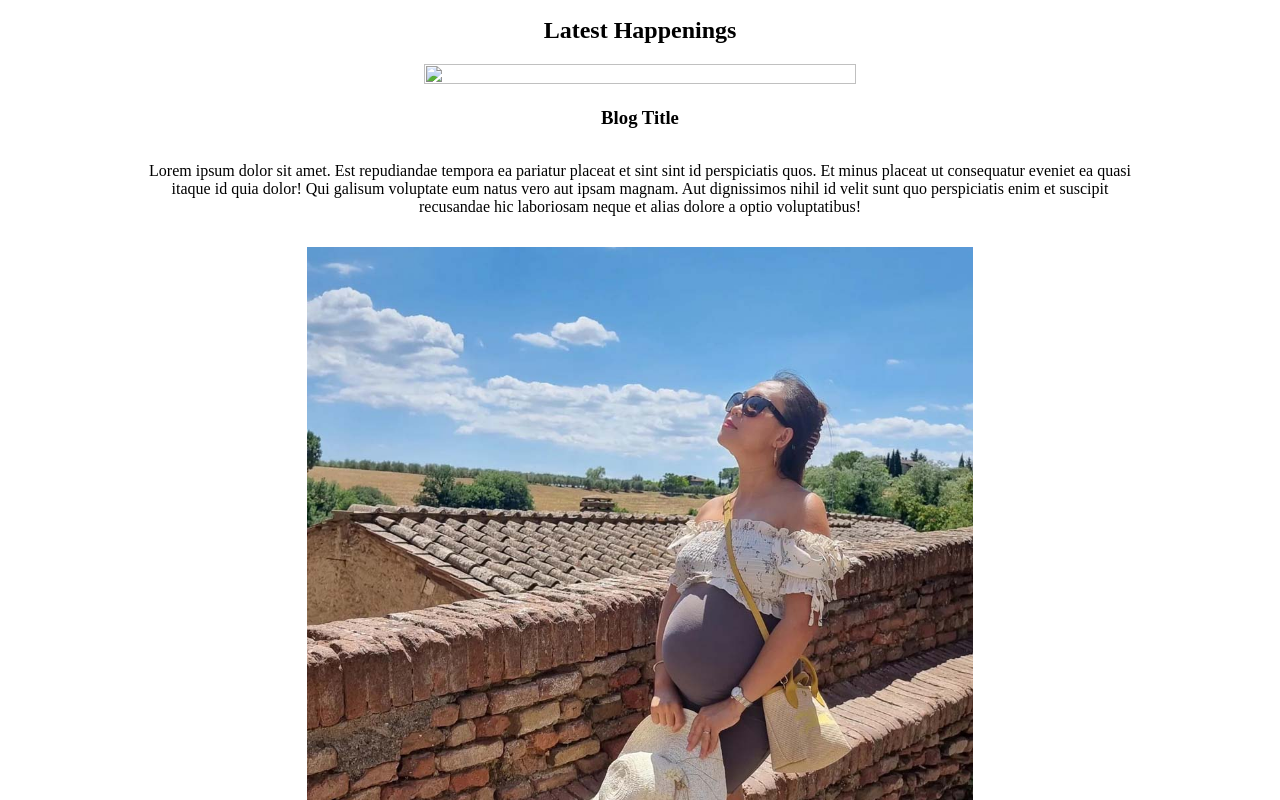
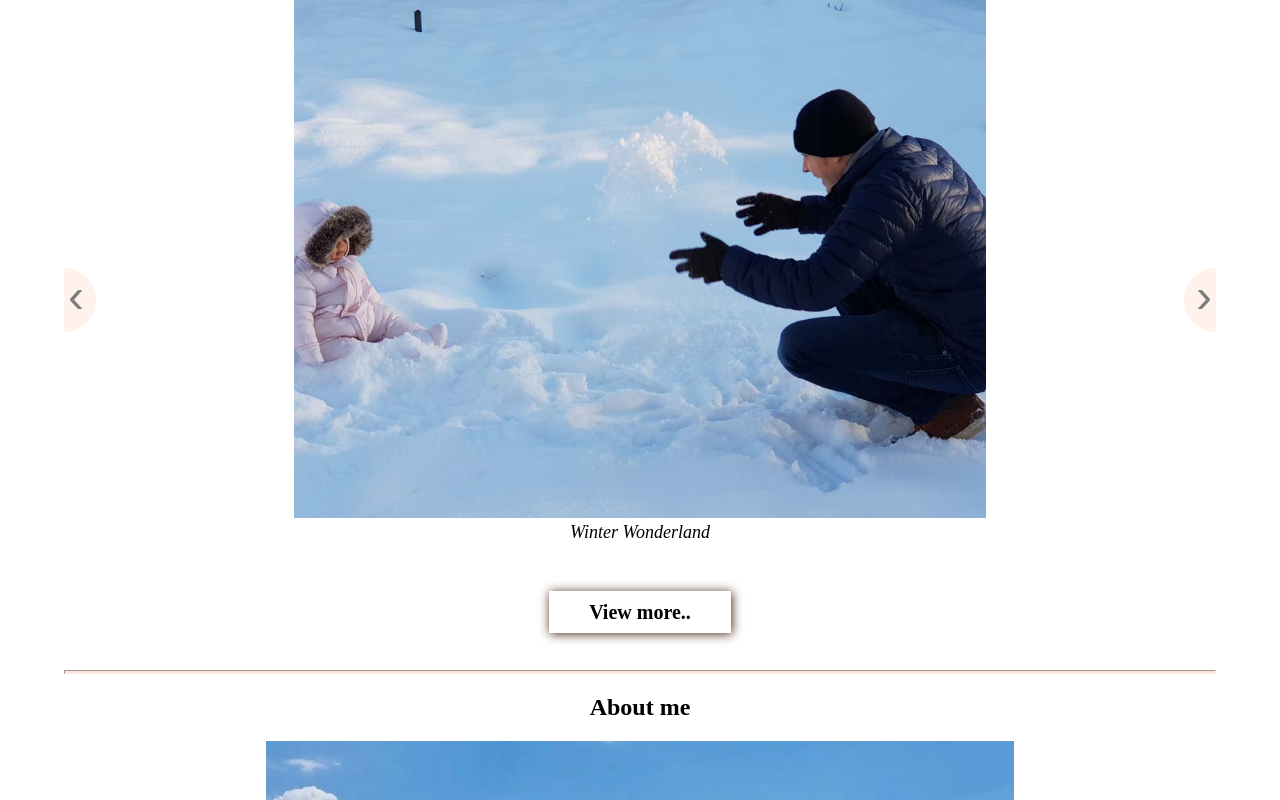
Before and after one commit to Noroff-FEU-Assignments/project-exam-1-Enirose, a plain HTML site: page index.html in a window 1280 px wide. Shown: the part 374-1174 px from the top of the page. Drawn offline with Linux system fonts and the light colour scheme.

Commit message:
carousel done

```diff
--- /dev/null
+++ b/css/import/carousel.css
@@ -0,0 +1,77 @@
+.carousel {
+    overflow: hidden;
+    position: relative;
+    padding-bottom: 5%;
+}
+
+.carousel-container {
+    list-style: none;
+    margin: 0;
+    padding: 0;
+    width: 100%;
+    display: flex;
+    scroll-behavior: smooth;
+}
+
+.text {
+    color: black;
+    font-size: large;
+    font-style: italic;
+}
+
+.carousel-container .carouselfade,
+.carousel-container .carouselfade--hidden {
+    display: none;
+}
+
+.carousel-container .carouselfade--visible {
+    display: block;
+    animation: fadeVisibility 0.5s;
+}
+
+
+.slide-arrow {
+    background-color: #ffe5d8;
+    border: none;
+    width: 2rem;
+    font-size: 3rem;
+    position: absolute;
+    display: flex;
+    top: 0;
+    bottom: 0;
+    margin: auto;
+    height: 4rem;
+    padding: 0;
+    cursor: pointer;
+    opacity: 0.5;
+    transition: opacity 100ms;
+}
+
+hr {
+    height: 2px;
+    background-color: #ffe5d8;
+    margin-top: 4%;
+}
+
+.slide-arrow:hover,
+.slide-arrow:focus {
+    opacity: 1;
+}
+
+#slide-arrow-prev {
+    left: 0;
+    padding-left: 0.25rem;
+    border-radius: 0 2rem 2rem 0;
+}
+
+#slide-arrow-next {
+    right: 0;
+    padding-left: 0.75rem;
+    border-radius: 2rem 0 0 2rem;
+}
+
+.carouselfade {
+    width: 100%;
+    height: 100%;
+    flex: 1 0 100%;
+}
--- a/css/import/index.css
+++ b/css/import/index.css
@@ -1,5 +1,4 @@
 .container {
-    margin: 5%;
     padding: 5%;
     text-align: center;
 }
--- a/css/style.css
+++ b/css/style.css
@@ -2,6 +2,7 @@
 @import url(/css/import/nav.css);
 @import url(/css/import/about.css);
 @import url(/css/import/index.css);
+@import url(/css/import/carousel.css);
 
 body {
     margin: 0%;
@@ -35,5 +36,4 @@ body {
 h1,
 h2 {
     text-align: center;
-    align-items: center;
 }
--- a/index.html
+++ b/index.html
@@ -37,32 +37,43 @@
     </header>
     <main>
         <div class="container">
+            <h1>
+                A JOURNEY OF A LIFETIME
+            </h1>
+            <h2>
+                Latest Happenings
+            </h2>
             <div class="carousel">
-                <h1>
-                    A JOURNEY OF A LIFETIME
-                </h1>
-                <h2>
-                    Latest Happenings
-                </h2>
-                <img src="" alt="">
-                <h3>
-                    Blog Title
-                </h3>
-                <p>
-                    Lorem ipsum dolor sit amet. Est repudiandae tempora ea pariatur placeat et sint sint id perspiciatis
-                    quos. Et minus
-                    placeat ut consequatur eveniet ea quasi itaque id quia dolor!
-
-                    Qui galisum voluptate eum natus vero aut ipsam magnam. Aut dignissimos nihil id velit sunt quo
-                    perspiciatis enim et
-                    suscipit recusandae hic laboriosam neque et alias dolore a optio voluptatibus!
-                </p>
+                <a href="blog.html">
+                    <div class="carousel-container" id="carousel-container">
+                        <div class="carouselfade carouselfade--visible ">
+                            <img src="img/wntrwndrland.jpg" style="width:60%">
+                            <div class="text">Winter Wonderland</div>
+                        </div>
+                        <div class="carouselfade">
+                            <img src="img/Lafamilia.jpg" style="width:60%">
+                            <div class="text">La Familia</div>
+                        </div>
+                        <div class="carouselfade">
+                            <img src="img/Phvacay (1).jpg" style="width:60%">
+                            <div class="text">Family Vacay in PH</div>
+                        </div>
+                    </div>
+                </a>
+                <button class="slide-arrow" id="slide-arrow-prev">
+                    &#8249;
+                </button>
+                <button class="slide-arrow" id="slide-arrow-next">
+                    &#8250;
+                </button>
             </div>
+            <a href="blog.html" class="cta"> View more..</a>
+            <hr>
             <div class="container1">
-                <img src="img/299088646_5657876924223018_4683744938242437548_n.jpg" alt="About me">
                 <h2>
                     About me
                 </h2>
+                <img src="img/299088646_5657876924223018_4683744938242437548_n.jpg" alt="About me">
                 <p>
                     Lorem ipsum dolor sit amet. Est repudiandae tempora ea pariatur placeat et sint sint id perspiciatis
                     quos. Et minus
@@ -83,6 +94,7 @@
             Copyright &copy; 2022 Blog | Designed by Ma Enirose
         </div>
     </footer>
+    <script src="js/index.js"></script>
 </body>
 
 </html>
--- /dev/null
+++ b/js/index.js
@@ -0,0 +1,41 @@
+let slidePosition = 0;
+const slides = document.getElementsByClassName('carouselfade');
+const totalSlides = slides.length;
+
+document.getElementById('slide-arrow-next')
+    .addEventListener("click", function () {
+        toNextSlide();
+    });
+document.getElementById('slide-arrow-prev')
+    .addEventListener("click", function () {
+        toPrevSlide();
+    });
+
+function toNextSlide() {
+    if (slidePosition === totalSlides - 1) {
+        slidePosition = 0;
+    } else {
+        slidePosition++;
+    }
+
+    updateSlidePosition();
+}
+
+function toPrevSlide() {
+    if (slidePosition === 0) {
+        slidePosition = totalSlides - 1;
+    } else {
+        slidePosition--;
+    }
+
+    updateSlidePosition();
+}
+
+function updateSlidePosition() {
+    for (let slide of slides) {
+        slide.classList.remove('carouselfade--visible');
+        slide.classList.add('carouselfade--hidden');
+    }
+
+    slides[slidePosition].classList.add('carouselfade--visible');
+}
```
Also changed, not shown: img/13668759_1215971388413616_6343453721056164532_o.jpg (deleted), img/Lafamilia.jpg (added), img/Phvacay (1).jpg (added), img/wntrwndrland.jpg (added).
